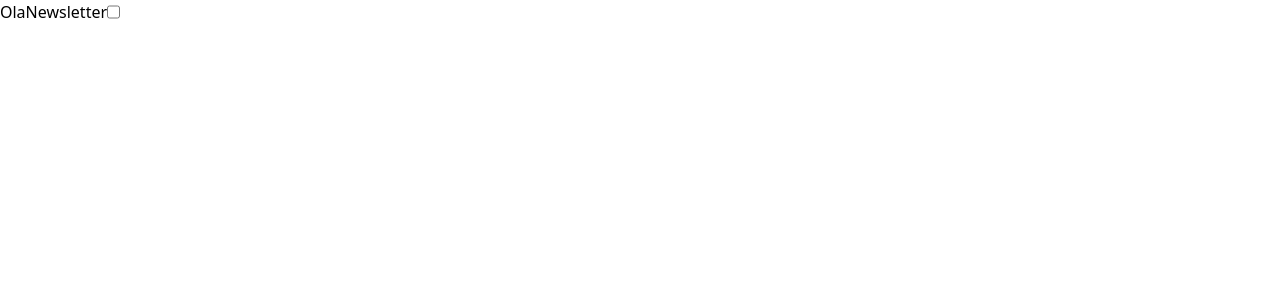
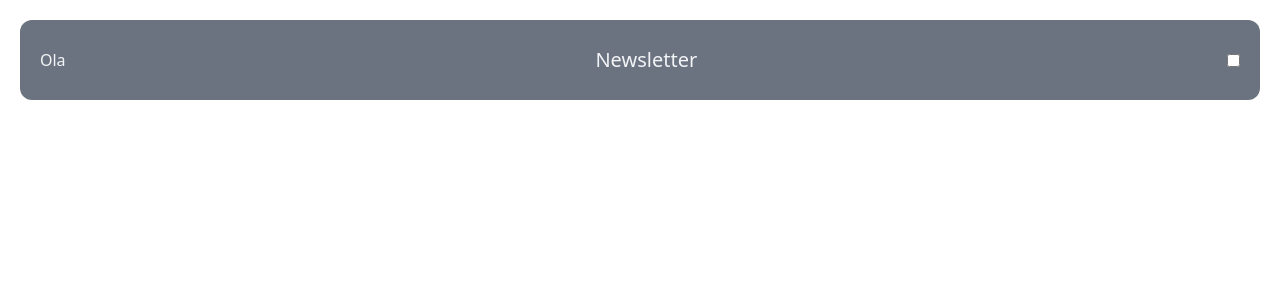
Before and after one commit to escandiel/react-newsletter, a React (Vite) app: page / in a window 1280 px wide. Shown: the top 300 px of the page. Built offline with nearby package versions, Linux system fonts and the light colour scheme.

Commit message:
first styles with tailwind css in the HeaderJsx

```diff
--- a/src/components/header/Header.jsx
+++ b/src/components/header/Header.jsx
@@ -1,9 +1,9 @@
 const Header = () => {
   return (
-    <div className="flex">
-      <span>Ola</span>
-      <h1>Newsletter</h1>
-      <input type="checkbox" />
+    <div className="flex h-20 bg-gray-500 justify-between items-center px-5 sm:rounded-xl sm:m-5">
+      <span className="text-gray-100">Ola</span>
+      <h1 className="text-gray-100 text-xl">Newsletter</h1>
+      <input className="hidden sm:block" type="checkbox" />
     </div>
   );
 };
```
